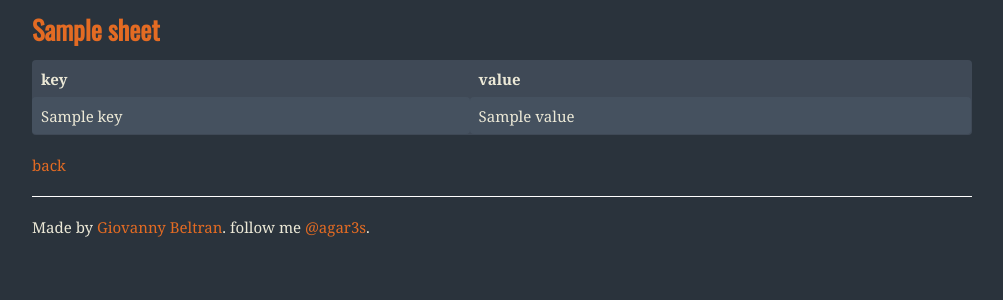
After one commit to agar3s/cheat-sheets, a Flask app: template templates/view.html in a window 1280 px wide. The commit adds this page. Shown: the top 300 px of the page, without its empty margins (138-1141 px from the left). Run offline with Flask 2, Linux system fonts and the light colour scheme; the template is opened without the code that fills it: most values are stand-ins (such as "Sample title", 1, 10 or a date in 2020); parts of the project's set-up code (start-up, migrations or seed data) failed here and were passed over; some libraries are stand-ins or nearby versions.

Commit message:
url for view a single sheet

```diff
--- a/app.py
+++ b/app.py
@@ -20,9 +20,11 @@ else:
     connection = Connection('localhost', 27017)
     db = connection['MyDB']
 
+
 @app.route('/')
 def index():
-    return render_template('index.html', cheat_sheets=db.sheets.find())
+    return render_template('index.html', cheat_sheets=db.sheets.find(sort=[("_id", -1)]))
+
 
 @app.route('/new', methods=['POST', 'GET'])
 def create_sheet():
@@ -44,6 +46,10 @@ def create_sheet():
     return render_template('create.html')
 
 
+@app.route('/view/<name>')
+def view_sheet(name):
+    sheet = db.sheets.find_one({'name':name})
+    return render_template('view.html', sheet = sheet)
 
 app.debug = True
 
--- a/templates/index.html
+++ b/templates/index.html
@@ -16,7 +16,8 @@
     <hr>
     <p>Current cheat sheets</p>
     {% for sheet in cheat_sheets %}
-		<h3>{{ sheet.name }}</h3>
+
+        <h3><a href="{{ url_for('view_sheet', name=sheet.name ) }}">{{ sheet.name }}</a></h3>
         <table class="table table-bordered table-striped table-hover">
         <thead>
             <tr>
--- /dev/null
+++ b/templates/view.html
@@ -0,0 +1,25 @@
+{% extends "layout.html" %}
+
+{% block content %}
+
+    <h3>{{ sheet.name }}</h3>
+    <table class="table table-bordered table-striped table-hover">
+    <thead>
+        <tr>
+            <th>key</th>
+            <th>value</th>
+        </tr>
+    </thead>
+    <tbody>
+        {% for key, value in sheet.variables.items() %}
+        <tr>
+            <td>{{ key }}</td>
+            <td>{{ value }}</td>
+        </tr>
+        {% endfor %}
+    </tbody>
+    </table>
+
+    <a href="/">back</a>
+
+{% endblock %}
```
Also changed, not shown: 2 other files. Lines whose indentation alone changed are shown as unchanged.
